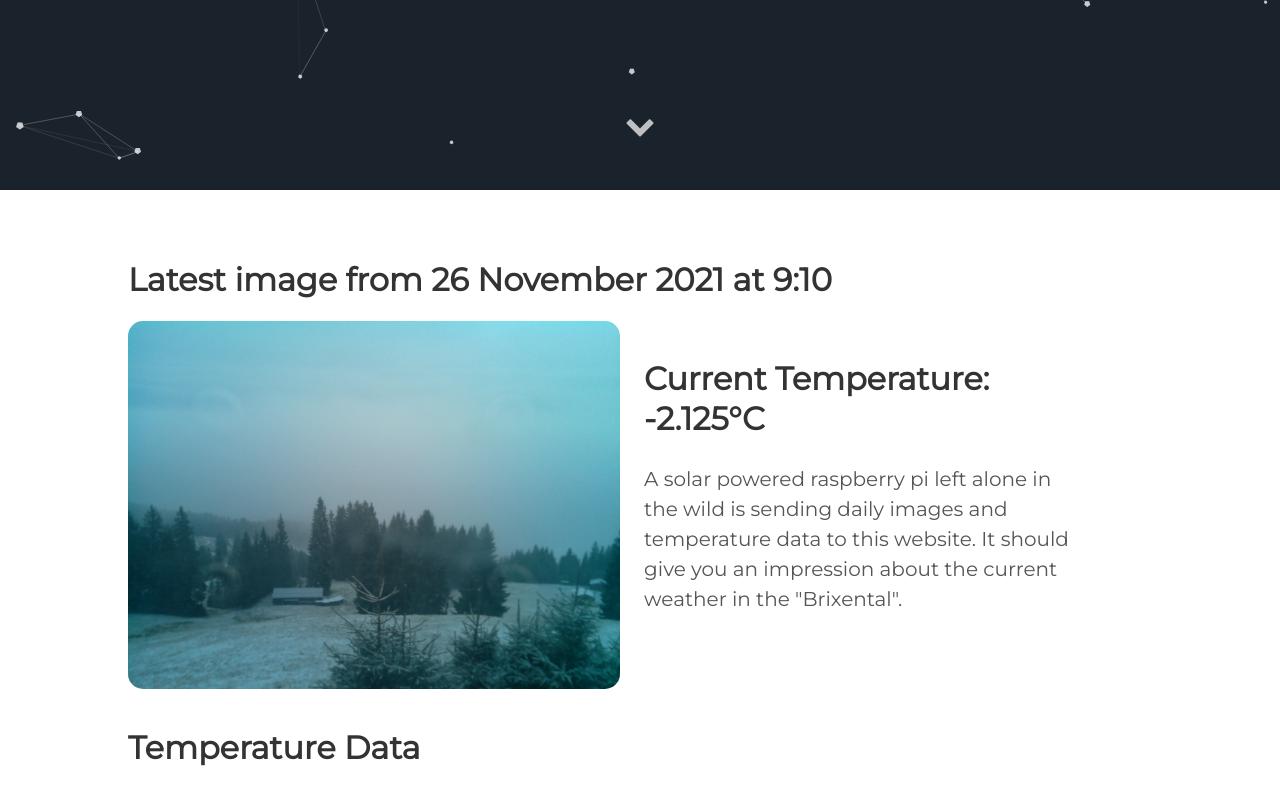
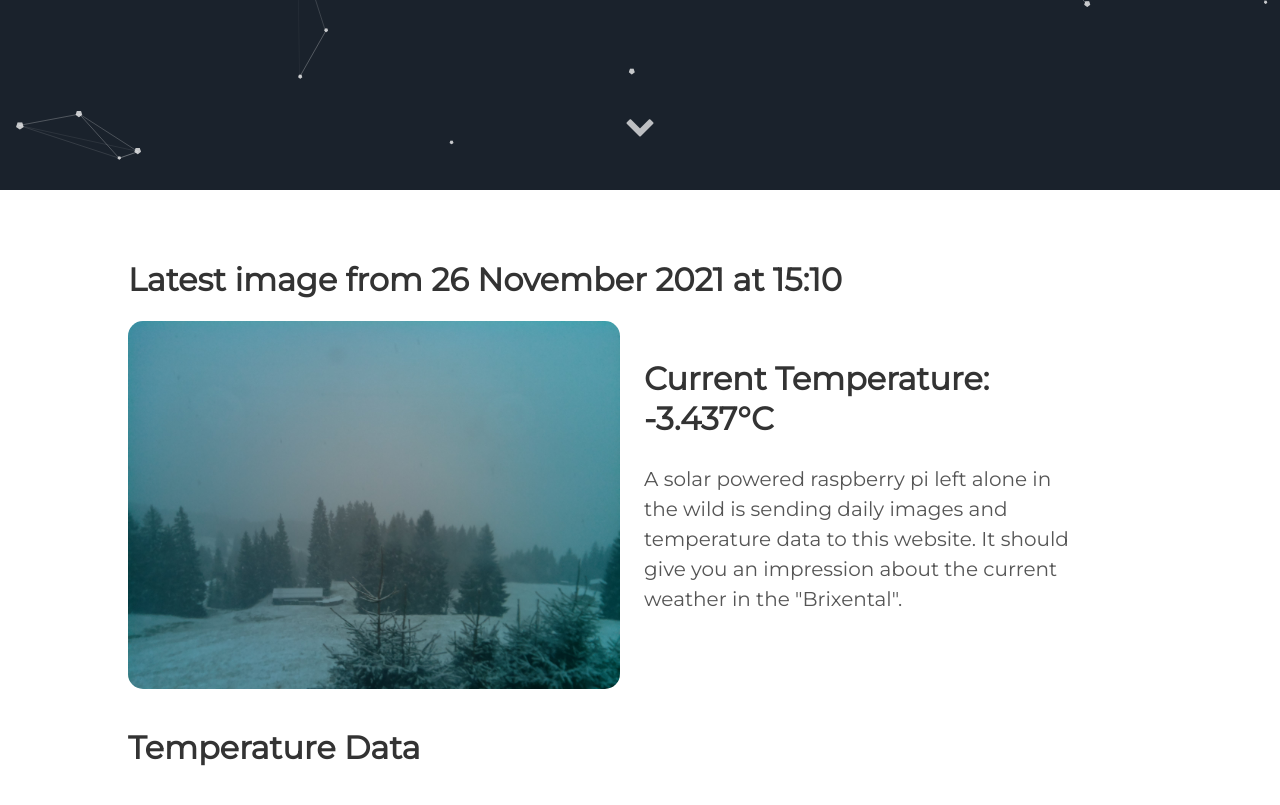
Before and after one commit to vektorious/vektorious.github.io, a Jekyll site: the page built from resources/huette.md, in a window 1280 px wide and 900 px high, scrolled down 710 px. Shown: the top 805 px of the window. Built offline with Jekyll 4.4.1, drawn with Linux system fonts in a browser that asks for light colours.

Commit message:
I'm a bot beep boop

```diff
--- a/resources/huette.md
+++ b/resources/huette.md
@@ -6,13 +6,13 @@ image: '/assets/img/'
 description: 'Live image from the Austrian alps'
 twitter_text: ' '
 ---
-## Latest image from 26 November 2021 at  9:10
+## Latest image from 26 November 2021 at 15:10
 <div class="huette">
   <div class="huette-image">
     <img src="{{ "/assets/img/huette.jpg" | prepend: site.baseurl }}">
   </div>
   <div class="huette-text">
-        <h2>Current Temperature: -2.125°C</h2>
+        <h2>Current Temperature: -3.437°C</h2>
         <p>A solar powered raspberry pi left alone in the wild is sending daily images and temperature data to this website. It should give you an impression about the current weather in the "Brixental".</p>
 
   </div>
```
Also changed, not shown: rpi-script/2021-11-26_150907.txt (renamed from rpi-script/2021-11-26_090909.txt, +5 -5 lines), rpi-script/huette.md (+2 -2 lines), assets/img/huette.jpg, assets/img/temp_plot.png, rpi-script/temp_plot.png, 1 other file.
